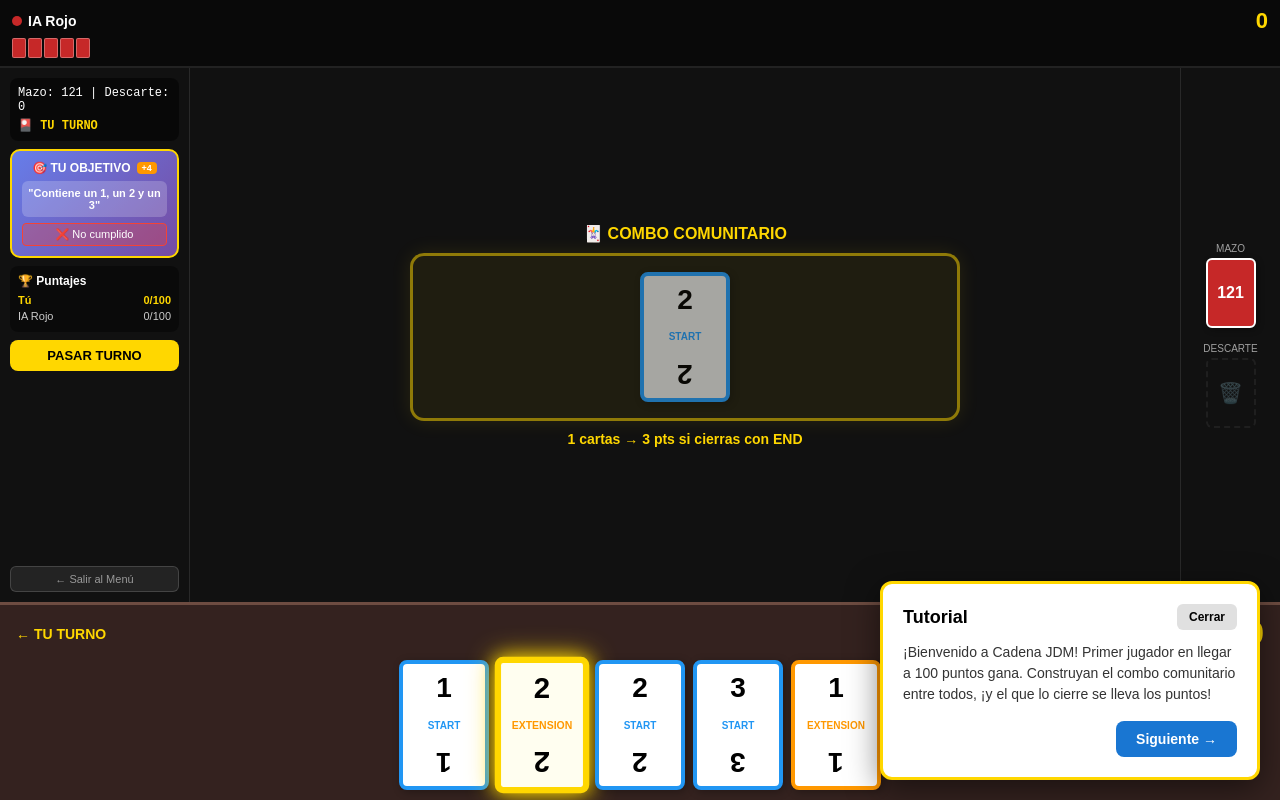
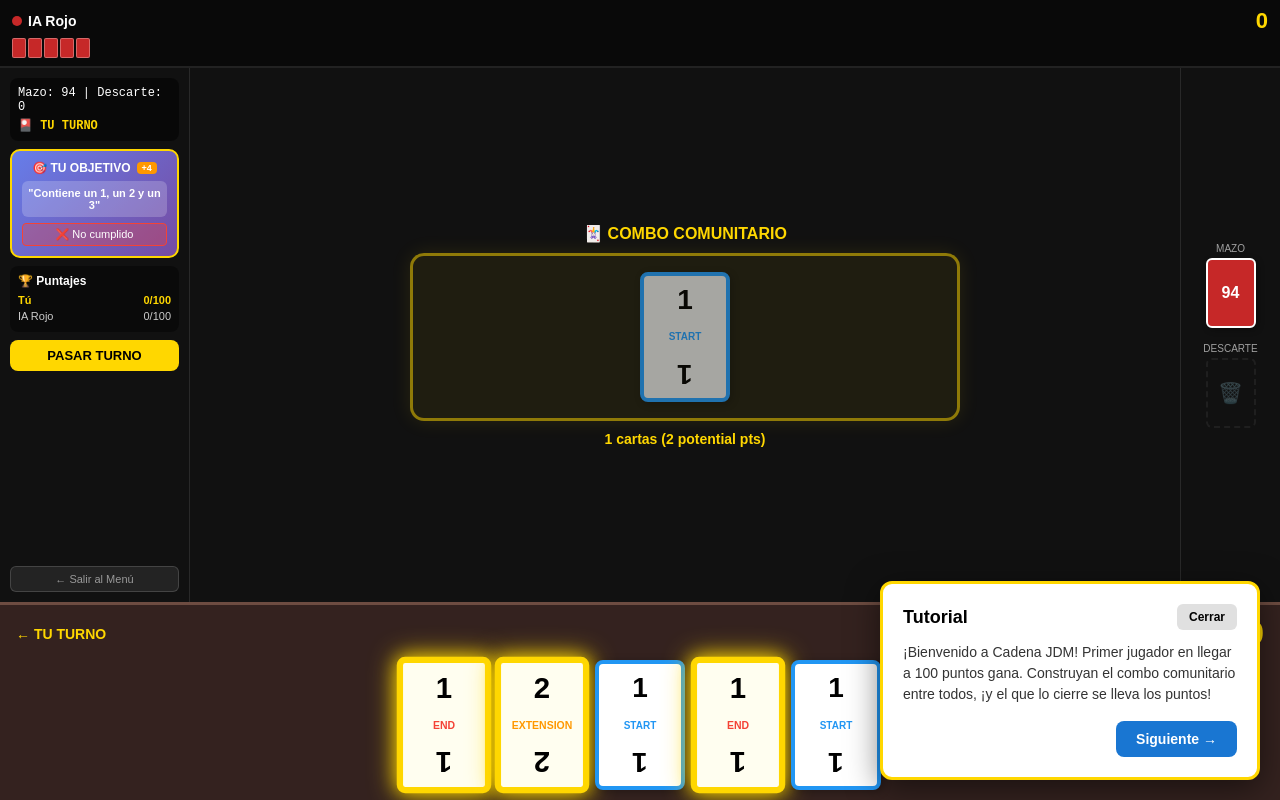
Before and after one commit to superpalier/CadenaJDM, a React (Vite) app: page / in a window 1280 px wide. Both pictures are taken after a click on the button "JUGAR LOCAL". Built offline with nearby package versions, Linux system fonts and the light colour scheme.

Commit message:
tombola-mechanic-victory-screen

```diff
--- a/server.js
+++ b/server.js
@@ -62,20 +62,24 @@ function shuffle(array) {
 
 function createDeck() {
     const cards = [];
-    const values = [1, 2, 3];
-    const typeCounts = [
-        { type: 'START', count: 12 },
-        { type: 'EXTENSION', count: 20 },
-        { type: 'END', count: 12 },
-    ];
     let id = 0;
-    typeCounts.forEach(({ type, count }) => {
-        values.forEach(value => {
-            for (let i = 0; i < count; i++) {
-                cards.push({ id: `card-${id++}`, type, value });
-            }
-        });
-    });
+
+    // 25 START, 50 EXT, 25 END
+    const addCards = (type, total) => {
+        for (let i = 0; i < total; i++) {
+            const value = (i % 3) + 1;
+            cards.push({ id: `card-${id++}`, type, value });
+        }
+    };
+    addCards('START', 25);
+    addCards('EXTENSION', 50);
+    addCards('END', 25);
+
+    // 5 TOMBOLA (Value 5)
+    for (let i = 0; i < 5; i++) {
+        cards.push({ id: `card-${id++}`, type: 'TOMBOLA', value: 3 });
+    }
+
     return shuffle(cards);
 }
 
@@ -89,6 +93,7 @@ function randomPref() {
 }
 
 function isValidMove(combo, card) {
+    if (card.type === 'TOMBOLA') return combo.length > 0;
     if (combo.length === 0) return card.type === 'START';
     if (card.type === 'START') return false;
     if (card.type === 'END') return combo.length > 0;
@@ -96,9 +101,9 @@ function isValidMove(combo, card) {
     return card.value >= last.value;
 }
 
-// SCORING: sum of all card values + bonus
+// SCORING: sum of all card values + Tombola(5) + bonus
 function calcComboScore(combo, metObjective, bonusAmount) {
-    const base = combo.reduce((sum, c) => sum + c.value, 0);
+    const base = combo.reduce((sum, c) => sum + (c.type === 'TOMBOLA' ? 5 : c.value), 0);
     return base + (metObjective ? bonusAmount : 0);
 }
 
@@ -144,24 +149,46 @@ function playCard(state, cardIndex) {
 
     cp.hand.splice(cardIndex, 1);
 
-    if (card.type === 'END') {
-        const combo = [...state.communityCombo, card];
-        const pref = PREFERENCES.find(p => p.id === cp.preference.id);
-        const met = pref ? pref.check(combo) : false;
-        const bonus = pref ? pref.bonus : 3;
-        const pts = calcComboScore(combo, met, bonus);
-        cp.score += pts;
-        // Save a COPY for history
-        cp.closedChains.push(JSON.parse(JSON.stringify(combo)));
-
-        // RECYCLE
-        state.discardPile.push(...combo);
-        const valuesStr = combo.map(c => c.value).join('+');
-        const valuesSum = combo.reduce((s, c) => s + c.value, 0);
-        state.log.push(`🏆 ${cp.name} cerró (${valuesStr} = ${valuesSum}${met ? ` +${bonus} bonus` : ''}) = ${pts} pts!`);
+    if (card.type === 'TOMBOLA') {
+        // Cut the combo!
+        const cutCards = [...state.communityCombo, card];
+        state.accumulatedCards.push(...cutCards);
         state.communityCombo = [];
 
+        state.log.push(`✨ ¡${cp.name} jugó TOMBOLA! Combo acumulado (${state.accumulatedCards.length} cartas).`);
+
+        // Refill
+        const toDraw = Math.max(0, HAND_SIZE - cp.hand.length);
+        if (toDraw > 0) drawCards(cp, state, toDraw);
+
+        // Turn advances
+        checkMustDiscard(state);
+        if (!state.mustDiscard) {
+            state.currentPlayerIndex = (state.currentPlayerIndex + 1) % state.players.length;
+        }
+        return state;
+    }
+
+    if (card.type === 'END') {
+        const totalChain = [...state.accumulatedCards, ...state.communityCombo, card];
+        const pref = PREFERENCES.find(p => p.id === cp.preference.id);
+        const met = pref ? pref.check(totalChain) : false;
+        const bonus = pref ? pref.bonus : 3;
+        const pts = calcComboScore(totalChain, met, bonus);
+        cp.score += pts;
+
+        // Save copy
+        cp.closedChains.push(JSON.parse(JSON.stringify(totalChain)));
+
+        // RECYCLE EVERYTHING
+        state.discardPile.push(...totalChain);
+
+        // Clear
+        state.accumulatedCards = [];
         state.communityCombo = [];
+
+        const valuesStr = totalChain.map(c => c.type === 'TOMBOLA' ? '★' : c.value).join('+');
+        state.log.push(`🏆 ${cp.name} cerró (${valuesStr}${met ? ` +${bonus} bonus` : ''}) = ${pts} pts!`);
 
         // Refill to HAND_SIZE (5)
         const toDraw = Math.max(0, HAND_SIZE - cp.hand.length);
@@ -178,6 +205,7 @@ function playCard(state, cardIndex) {
         state.log.push(`${cp.name} +${card.type}(${card.value}) → combo: ${state.communityCombo.length} cartas`);
         // Refill to HAND_SIZE (5)
         const toDraw = Math.max(0, HAND_SIZE - cp.hand.length);
+
         if (toDraw > 0) drawCards(cp, state, toDraw);
     }
 
@@ -348,7 +376,9 @@ function createGameState(room) {
         currentPlayerIndex: Math.floor(Math.random() * players.length),
         winner: null,
         log: ['¡Juego iniciado!'],
+        log: ['¡Juego iniciado!'],
         communityCombo: [],
+        accumulatedCards: [], // Init accumulated cards
         mustDiscard: false,
     };
 }
@@ -480,6 +510,37 @@ io.on('connection', (socket) => {
         }
     });
 
+    socket.on('restart-game', () => {
+        try {
+            const room = rooms.get(socket.roomCode);
+            if (!room || room.host !== socket.id) return;
+            if (!room.state || !room.state.winner) return; // Only restart if game over
+
+            // Reset state but keep players
+            const newState = createGameState(room);
+            // Preserve players' names/ids but reset hands/scores
+            newState.players = room.state.players.map(p => ({
+                ...p,
+                hand: [],
+                score: 0,
+                closedChains: [],
+                preference: randomPref() // initial pref? Or handled in createGameState?
+                // createGameState calls dealInitialHands which sets prefs
+            }));
+
+            // Actually createGameState does a fresh init.
+            // We should just use createGameState logic fully.
+            // createGameState(room) returns new state with fresh hands.
+            room.state = createGameState(room);
+
+            console.log(`🔄 Game restarted in room ${socket.roomCode}`);
+            broadcastState(room);
+            runAITurns(room);
+        } catch (error) {
+            console.error('CRITICAL ERROR in restart-game:', error);
+        }
+    });
+
     socket.on('play-card', ({ cardIndex }) => {
         try {
             const room = rooms.get(socket.roomCode);
--- a/src/App.tsx
+++ b/src/App.tsx
@@ -12,6 +12,7 @@ function App() {
   const [playerCount, setPlayerCount] = useState(2);
   const [difficulty, setDifficulty] = useState<AIDifficulty>('normal');
   const [gameMode, setGameMode] = useState<'local' | 'online'>('local');
+  const [gameId, setGameId] = useState(0); // For resetting local game
 
   const mp = useMultiplayer();
 
@@ -36,6 +37,16 @@ function App() {
     mp.disconnect();
     setView('menu');
     setWinner(null);
+  };
+
+  const handleRestart = () => {
+    if (gameMode === 'local') {
+      setGameId(prev => prev + 1);
+      setWinner(null);
+    } else {
+      mp.restartGame();
+      setWinner(null);
+    }
   };
 
   // When online game starts (gameState arrives from server)
@@ -96,6 +107,7 @@ function App() {
             className="w-full h-full"
           >
             <GameBoard
+              key={gameId}
               onEndGame={handleEndGame}
               onBackToMenu={handleBackToMenu}
               playerCount={playerCount}
@@ -103,8 +115,8 @@ function App() {
               mode={gameMode}
               onlineState={mp.gameState}
               onlinePlayerId={mp.playerId}
-              onPlayCard={mp.sendPlayCard}
-              onPassTurn={mp.sendPassTurn}
+              onPlayCard={mp.playCard}
+              onPassTurn={mp.passTurn}
             />
             {winner && (
               <div className="absolute inset-0 z-50 flex items-center justify-center bg-black/80 backdrop-blur-sm">
@@ -125,6 +137,12 @@ function App() {
                   >
                     Volver al Menú
                   </button>
+                  <button
+                    onClick={handleRestart}
+                    className="w-full py-3 mt-3 bg-yellow-500 text-black font-bold rounded-lg hover:bg-yellow-400 transition-colors shadow-lg"
+                  >
+                    🏆 Jugar Revancha
+                  </button>
                 </motion.div>
               </div>
             )}
--- a/src/components/Card.tsx
+++ b/src/components/Card.tsx
@@ -14,6 +14,7 @@ const Card: React.FC<CardProps> = ({ card, onClick, disabled, isPlayable, small
     if (card.type === 'START') borderColor = '#2196F3';
     if (card.type === 'EXTENSION') borderColor = '#FF9800';
     if (card.type === 'END') borderColor = '#F44336';
+    if (card.type === 'TOMBOLA') borderColor = '#9C27B0'; // Purple for Tombola
 
     const canClick = !disabled && isPlayable;
 
@@ -34,7 +35,11 @@ const Card: React.FC<CardProps> = ({ card, onClick, disabled, isPlayable, small
             style={{
                 width: w,
                 height: h,
-                background: disabled ? '#e0e0e0' : canClick ? '#fffef0' : 'white',
+                background: disabled
+                    ? '#e0e0e0'
+                    : card.type === 'TOMBOLA'
+                        ? 'linear-gradient(135deg, #fff 0%, #ffd700 50%, #fff 100%)' // Shiny Gold
+                        : canClick ? '#fffef0' : 'white',
                 border: finalBorder,
                 borderRadius: small ? '4px' : '8px',
                 display: 'flex',
--- a/src/components/GameBoard.tsx
+++ b/src/components/GameBoard.tsx
@@ -235,6 +235,19 @@ const GameBoard: React.FC<GameBoardProps> = ({
                         width: '100%', maxWidth: '550px',
                         boxShadow: combo.length > 0 ? '0 0 20px rgba(255,215,0,0.1)' : 'none'
                     }}>
+                        {gameState.accumulatedCards && gameState.accumulatedCards.length > 0 && (
+                            <>
+                                <div style={{ display: 'flex', gap: '5px', opacity: 0.7, padding: '5px', background: 'rgba(0,0,0,0.3)', borderRadius: '8px' }}>
+                                    {gameState.accumulatedCards.map((card, i) => (
+                                        <div key={`acc-${i}`} style={{ transform: 'scale(0.85)' }}>
+                                            <Card card={card} disabled={true} />
+                                        </div>
+                                    ))}
+                                </div>
+                                <div style={{ fontSize: '24px', color: '#9C27B0', margin: '0 5px' }}>⚡</div>
+                            </>
+                        )}
+
                         {combo.length === 0 ? (
                             <div style={{ fontSize: '14px', color: 'rgba(255,255,255,0.4)', textAlign: 'center' }}>
                                 Juega una carta START para abrir el combo
@@ -243,9 +256,9 @@ const GameBoard: React.FC<GameBoardProps> = ({
                             combo.map(card => <Card key={card.id} card={card} disabled={true} />)
                         )}
                     </div>
-                    {combo.length > 0 && (
+                    {(combo.length > 0 || (gameState.accumulatedCards && gameState.accumulatedCards.length > 0)) && (
                         <div style={{ marginTop: '10px', fontSize: '14px', color: '#FFD700', fontWeight: 'bold', textAlign: 'center' }}>
-                            {combo.length} cartas → <strong>{potentialScore} pts</strong> si cierras con END
+                            {combo.length + (gameState.accumulatedCards?.length || 0)} cartas ({(gameState.accumulatedCards?.reduce((s, c) => s + (c.type === 'TOMBOLA' ? 5 : c.value), 0) || 0) + potentialScore} potential pts)
                         </div>
                     )}
                     {combo.length >= 3 && (
--- a/src/hooks/useMultiplayer.ts
+++ b/src/hooks/useMultiplayer.ts
@@ -150,6 +150,10 @@ export function useMultiplayer() {
         socketRef.current?.emit('pass-turn');
     }, []);
 
+    const restartGame = useCallback(() => {
+        socketRef.current?.emit('restart-game');
+    }, []);
+
     useEffect(() => {
         return () => {
             socketRef.current?.disconnect();
@@ -157,15 +161,24 @@ export function useMultiplayer() {
     }, []);
 
     return {
-        ...state,
+        connected: state.connected,
+        roomCode: state.roomCode,
+        playerId: state.playerId,
+        players: state.players,
+        aiCount: state.aiCount,
+        difficulty: state.difficulty,
+        isHost: state.isHost,
+        gameState: state.gameState,
+        error: state.error,
         connect,
-        disconnect,
         createRoom,
         joinRoom,
         setAICount,
         setDifficulty,
         startGame,
-        sendPlayCard,
-        sendPassTurn,
+        restartGame,
+        disconnect,
+        playCard: sendPlayCard, // Renamed from sendPlayCard
+        passTurn: sendPassTurn // Renamed from sendPassTurn
     };
 }
--- a/src/logic/gameEngine.ts
+++ b/src/logic/gameEngine.ts
@@ -6,20 +6,33 @@ const WIN_SCORE = 100;
 
 export const createDeck = (): Card[] => {
     const cards: Card[] = [];
-    const values: (1 | 2 | 3)[] = [1, 2, 3];
-    const typeCounts: { type: CardType; count: number }[] = [
-        { type: 'START', count: 12 },
-        { type: 'EXTENSION', count: 20 },
-        { type: 'END', count: 12 },
-    ];
+    // counts handled manually below
     let idCounter = 0;
-    typeCounts.forEach(({ type, count }) => {
-        values.forEach(value => {
-            for (let i = 0; i < count; i++) {
-                cards.push({ id: `card-${idCounter++}`, type, value });
-            }
-        });
-    });
+    const addCards = (type: CardType, total: number) => {
+        for (let i = 0; i < total; i++) {
+            // Distribute values 1, 2, 3
+            const value = (i % 3) + 1 as 1 | 2 | 3;
+            cards.push({ id: `card-${idCounter++}`, type, value });
+        }
+    };
+
+    addCards('START', 25);
+    addCards('EXTENSION', 50);
+    addCards('END', 25);
+
+    // 5 Tombola cards (Value 5)
+    for (let i = 0; i < 5; i++) {
+        cards.push({ id: `card-${idCounter++}`, type: 'TOMBOLA', value: 3 }); // Value 3 arbitrary? User says worth 5pts.
+        // The value property in Card interface is 1|2|3.
+        // Accessing value 5 might break types.
+        // I should update Card interface to allow value 5? Or just add bonus in scoring.
+        // I'll keep value 3 for compatibility with >= checks?
+        // Tombola cuts. It doesn't need to match value?
+        // User: "se debe comenzar de nuevo en la misma linea".
+        // It effectively resets.
+        // I'll set value 3. And scoring logic will handle the 5 points manually.
+    }
+
     return shuffle(cards);
 };
 
@@ -76,17 +89,22 @@ export function randomPreference(): Preference {
 }
 
 // Validate against the COMMUNITY combo
+// Validate against the COMMUNITY combo
 export const isValidMove = (communityCombo: Card[], card: Card): boolean => {
+    if (card.type === 'TOMBOLA') return communityCombo.length > 0; // Cut ONLY if there's something to cut
+
     if (communityCombo.length === 0) return card.type === 'START';
     if (card.type === 'START') return false;
     if (card.type === 'END') return communityCombo.length > 0;
+
     const lastCard = communityCombo[communityCombo.length - 1];
     return card.value >= lastCard.value;
 };
 
 // SCORING: sum of all card values in the combo (including END) + objective bonus
+// SCORING: sum of all card values + Tombola value (5) + objective bonus
 export const calculateComboScore = (combo: Card[], metObjective: boolean, bonusAmount: number): number => {
-    const baseScore = combo.reduce((sum, card) => sum + card.value, 0);
+    const baseScore = combo.reduce((sum, card) => sum + (card.type === 'TOMBOLA' ? 5 : card.value), 0);
     return baseScore + (metObjective ? bonusAmount : 0);
 };
 
@@ -160,6 +178,7 @@ export const initializeGame = (humanName: string = "Player 1", playerCount: numb
         isTutorialActive: true,
         communityCombo: [],
         mustDiscard: false,
+        accumulatedCards: [],
     };
 };
 
@@ -189,25 +208,51 @@ export const playCard = (state: GameState, cardIndex: number): GameState => {
 
     newPlayer.hand.splice(cardIndex, 1);
 
+    if (card.type === 'TOMBOLA') {
+        // Cut the combo!
+        const cutCards = [...newState.communityCombo, card]; // Include Tombola
+        newState.accumulatedCards.push(...cutCards);
+        newState.communityCombo = [];
+
+        newState.log.push(`✨ ¡${currentPlayer.name} jugó TOMBOLA! Combo cortado y acumulado (${newState.accumulatedCards.length} cartas en el bote).`);
+
+        // Refill hand
+        const cardsToDraw = Math.max(0, HAND_SIZE - newPlayer.hand.length);
+        if (cardsToDraw > 0) drawCards(newPlayer, newState, cardsToDraw);
+
+        // Turn passes
+        checkMustDiscard(newState);
+        if (!newState.mustDiscard) {
+            newState.currentPlayerIndex = (newState.currentPlayerIndex + 1) % newState.players.length;
+        }
+        return newState;
+    }
+
     if (card.type === 'END') {
-        const combo = [...newState.communityCombo, card];
+        // Combine accumulated + current + end
+        const totalChain = [...newState.accumulatedCards, ...newState.communityCombo, card];
+
+        // Check objective against TOTAL chain
         const pref = currentPlayer.preference;
         const checkFn = PREFERENCES.find(p => p.id === pref.id)?.check ?? pref.check;
-        const metObjective = checkFn(combo);
+        const metObjective = checkFn(totalChain);
         const bonus = PREFERENCES.find(p => p.id === pref.id)?.bonus ?? 3;
-        const points = calculateComboScore(combo, metObjective, bonus);
+
+        const points = calculateComboScore(totalChain, metObjective, bonus);
 
         newPlayer.score += points;
-        // Save a COPY for history display
-        newPlayer.closedChains.push(JSON.parse(JSON.stringify(combo)));
+        // Save copy for history
+        newPlayer.closedChains.push(JSON.parse(JSON.stringify(totalChain)));
 
-        // RECYCLE: Move physical cards back to discard pile to keep game flowing
-        newState.discardPile.push(...combo);
+        // RECYCLE EVERYTHING (Accumulated + Current + End)
+        newState.discardPile.push(...totalChain);
+
+        // Clear all
+        newState.accumulatedCards = [];
         newState.communityCombo = [];
 
-        const valuesStr = combo.map(c => c.value).join('+');
-        const valuesSum = combo.reduce((s, c) => s + c.value, 0);
-        newState.log.push(`🏆 ${currentPlayer.name} cerró (${valuesStr} = ${valuesSum}${metObjective ? ` +${bonus} bonus` : ''}) = ${points} pts!`);
+        const valuesStr = totalChain.map(c => c.type === 'TOMBOLA' ? '★(5)' : c.value).join('+');
+        newState.log.push(`🏆 ${currentPlayer.name} cerró (${valuesStr}${metObjective ? ` +${bonus} bonus` : ''}) = ${points} pts!`);
 
         // Refill hand to HAND_SIZE (5)
         const cardsToDraw = Math.max(0, HAND_SIZE - newPlayer.hand.length);
@@ -215,7 +260,7 @@ export const playCard = (state: GameState, cardIndex: number): GameState => {
 
         if (newPlayer.score >= WIN_SCORE) {
             newState.winner = currentPlayer.id;
-            newState.log.push(`🏆 ¡${currentPlayer.name} GANA con ${newPlayer.score} pts!`);
+            // newState.log.push(`🏆 ¡${currentPlayer.name} GANA con ${newPlayer.score} pts!`); // Handled in UI overlay
             return newState;
         }
 
--- a/src/types.ts
+++ b/src/types.ts
@@ -1,4 +1,4 @@
-export type CardType = 'START' | 'EXTENSION' | 'END';
+export type CardType = 'START' | 'EXTENSION' | 'END' | 'TOMBOLA';
 
 export interface Card {
     id: string;
@@ -35,6 +35,7 @@ export interface GameState {
     isTutorialActive: boolean;
     communityCombo: Card[];                 // Shared combo all players build on
     mustDiscard: boolean;                   // True when current player must discard to get to 5 cards
+    accumulatedCards: Card[];               // Stores cards "cut" by Tombola
 }
 
 export type TutorialStep =
```
